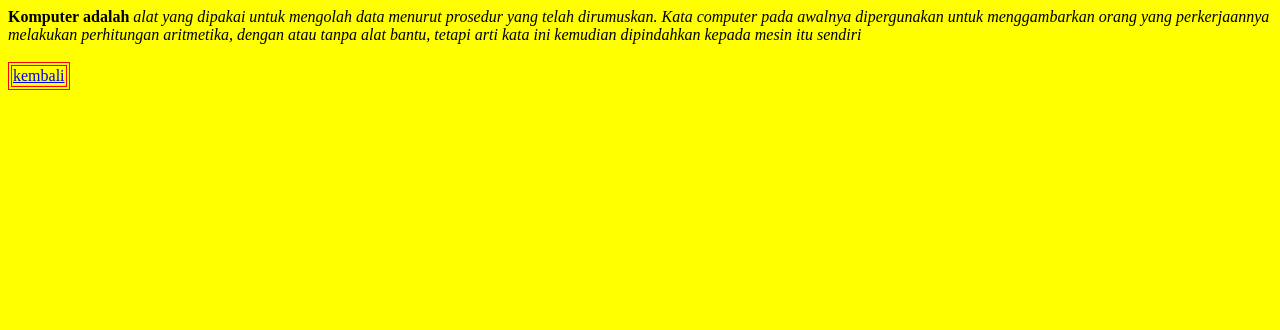
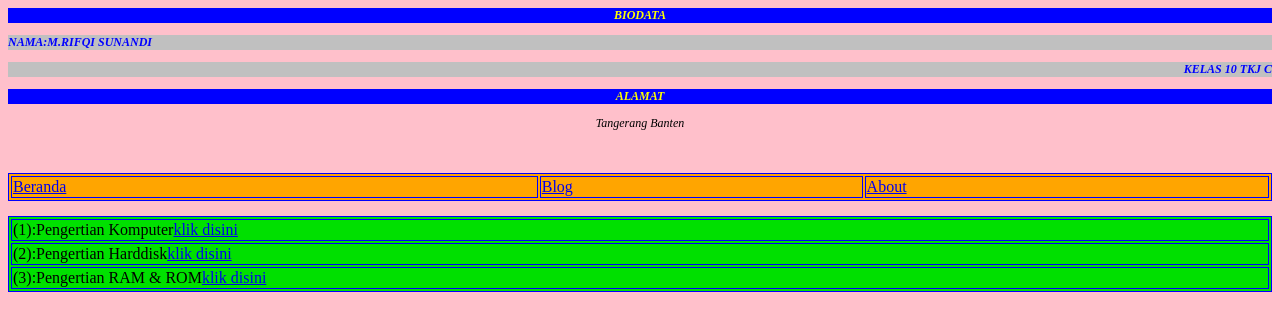
Before and after one commit to rifqisunandi/rifqi, a plain HTML site: page index.html in a window 1280 px wide. Drawn offline with Linux system fonts and the light colour scheme.

Commit message:
index.html

```diff
--- a/index.html
+++ b/index.html
@@ -1,19 +1,49 @@
 <html>
-<body bgcolor="yellow">
-<b>Komputer adalah</b><i> alat yang dipakai untuk mengolah data menurut prosedur yang telah dirumuskan. Kata computer pada awalnya dipergunakan untuk menggambarkan orang yang perkerjaannya melakukan perhitungan aritmetika, dengan atau tanpa alat bantu, tetapi arti kata ini kemudian dipindahkan kepada mesin itu sendiri</i><br><br>
-<table bordercolor="red"border="1" width="0">
-<td><a href="Beranda.html">kembali</a></td>
-</table>
+<head>
+<title>menerapkan class dalan css</title>
+<style type="text/css">
 
+body{font-family:verdan ; font-size:12px}
+.judul{color:yellow;background-color:blue;font-family:arial:font-size:16px;font-weight:bold;text-align: center;font-style:italic}
 
+.penting{color:blue;background-color:silver;font-weight:bold;font-style:italic}
 
+.wow{text-align:right;color:blue;background-color:silver;font-weight:bold;font-style:italic}
 
+.ppfft{color:yellow;background-color:blue;font-family:arial:font-size:16px;font-weight:bold;text-align: center;font-style:italic}
 
+.kuy{font-family:italic:font-size:12px;font-weight:normal;text-align:
+center;font-style:italic}
 
-
-
-
-
-
+</style>
+</head>
+<body>
+<p class="judul">BIODATA</p>
+<p class="penting">NAMA:M.RIFQI SUNANDI</p>
+<p class="wow">KELAS 10 TKJ C</p>
+<p class="ppfft">ALAMAT</p>
+<p class="kuy">Tangerang Banten</p>
 </body>
 </html>
+
+<html>
+<body bgcolor="pink">
+<table bgcolor="orange" bordercolor="blue"border="1" width="100%">
+
+<td><a href="Beranda.html">Beranda</a></td><br>
+<td><a href="Blog.html">Blog</a></td><br>
+<td><a href="About.html">About</a></td>
+</table><br>
+<table bgcolor="green low" bordercolor="blue"border="1" width="100%">
+<tr>
+<td>(1):Pengertian Komputer<a href="(1)Pngrtian Komptr.html">klik disini</a></td>
+</tr>
+<tr>
+<td>(2):Pengertian Harddisk<a href="(2)Pngrtian Hardisk.html">klik disini</a></td>
+</tr>
+<tr>
+<td>(3):Pengertian RAM & ROM<a href="(3)Pngertian Rom&Ram.html">klik disini</a></td>
+</tr>
+</table>
+</body>
+</html>
```
